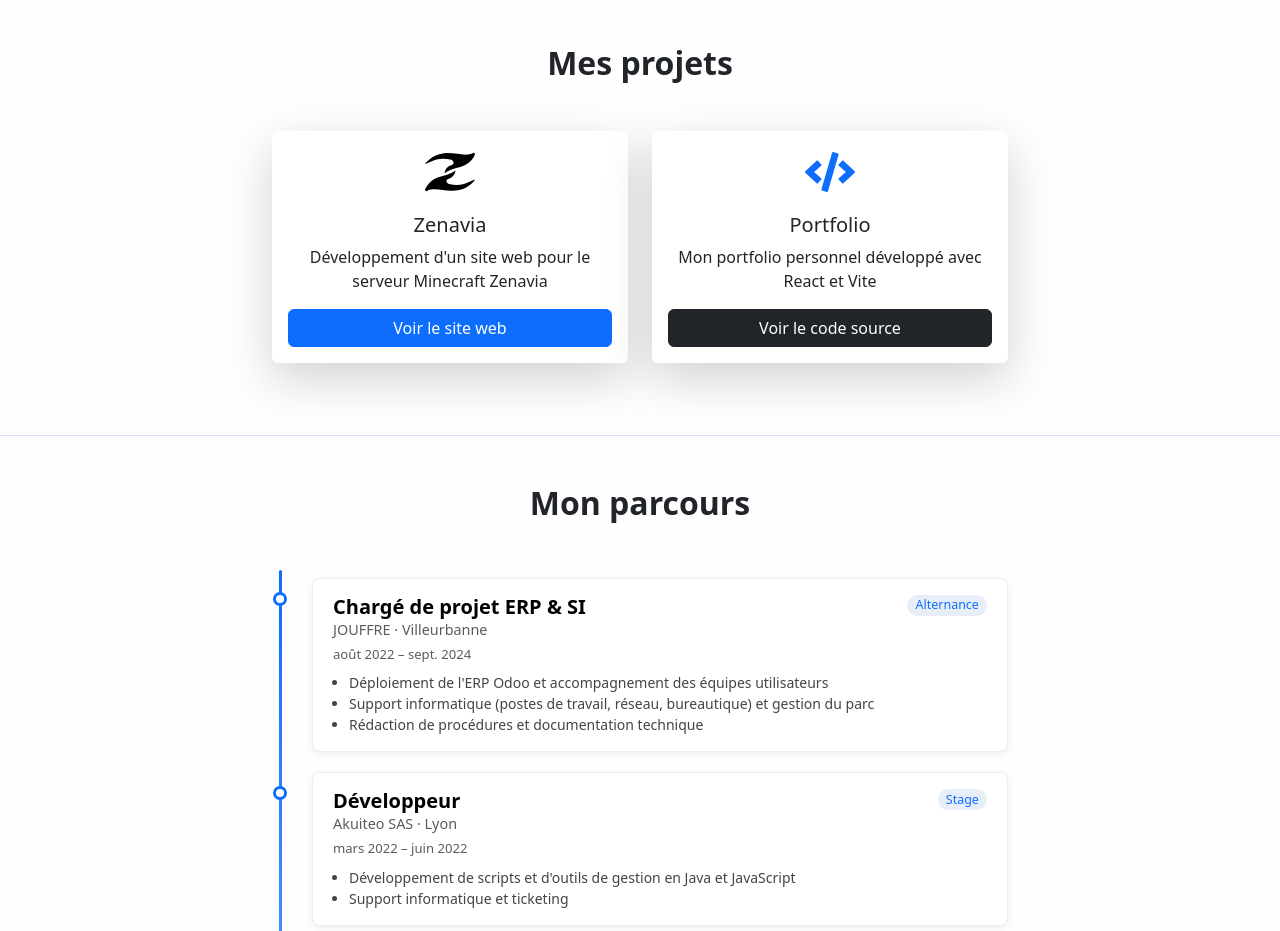
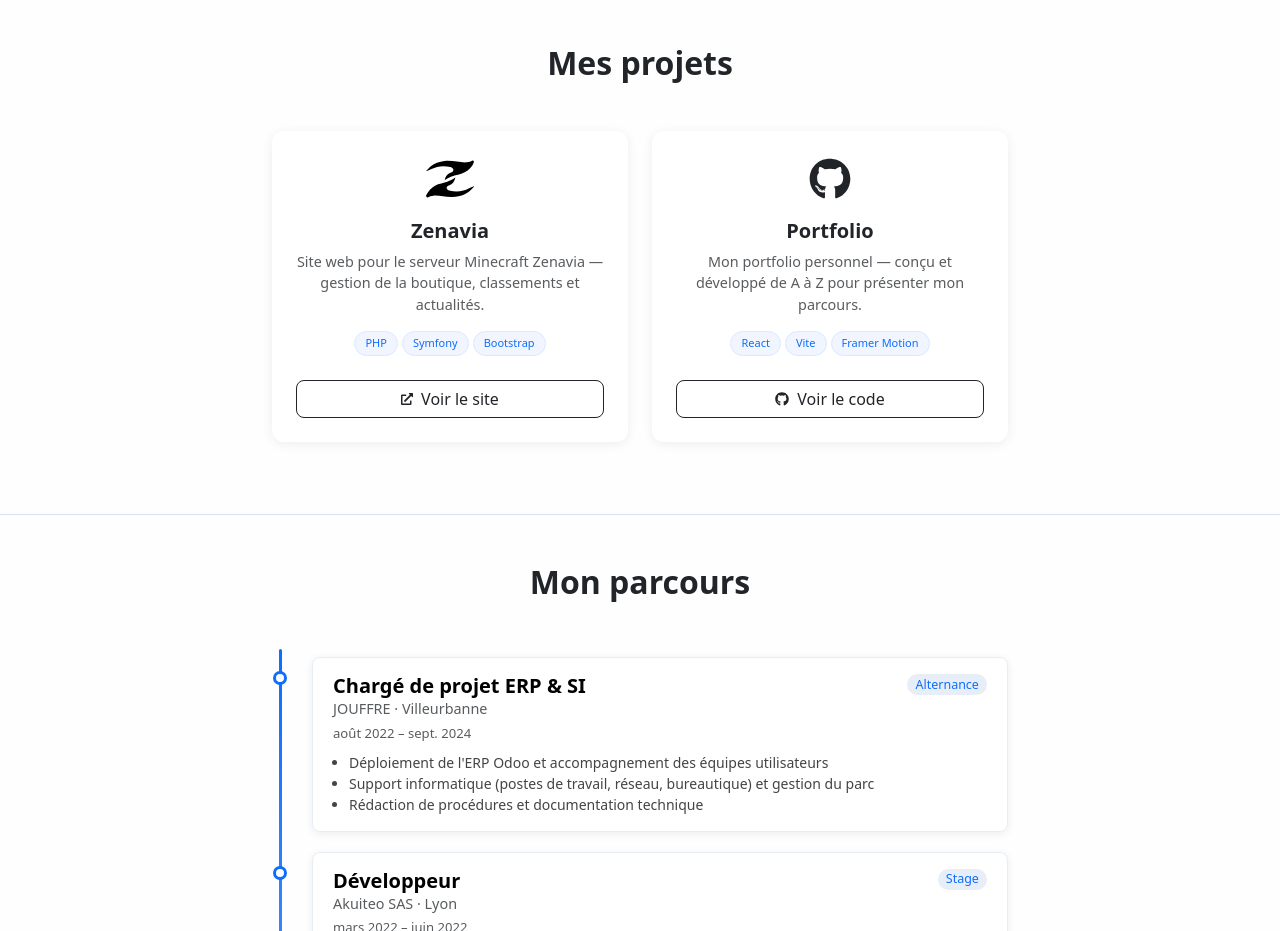
Before and after one commit to ValentinCmbr/Portfolio, a React (Vite) app: page / in a window 1280 px wide. Shown: the part 1680-2611 px from the top of the page. Built offline with nearby package versions, Linux system fonts and the light colour scheme.

Commit message:
feat: redesign projects section with consistent card layout

```diff
--- a/src/pages/Projects.jsx
+++ b/src/pages/Projects.jsx
@@ -1,8 +1,33 @@
-import React from 'react';
 import ZenaviaLogo from "../components/ZenaviaLogo";
-import { FaCode } from 'react-icons/fa';
+import { FaGithub, FaExternalLinkAlt } from 'react-icons/fa';
+import { motion } from 'framer-motion';
+import { useInView } from 'react-intersection-observer';
+
+const projects = [
+    {
+        logo: <ZenaviaLogo width={48} height={48} />,
+        title: "Zenavia",
+        description: "Site web pour le serveur Minecraft Zenavia — gestion de la boutique, classements et actualités.",
+        techs: ["PHP", "Symfony", "Bootstrap"],
+        link: { href: "https://zenavia.net/", label: "Voir le site", icon: <FaExternalLinkAlt size={12} /> },
+    },
+    {
+        logo: null,
+        title: "Portfolio",
+        description: "Mon portfolio personnel — conçu et développé de A à Z pour présenter mon parcours.",
+        techs: ["React", "Vite", "Framer Motion"],
+        link: { href: "https://github.com/ValentinCmbr/Portfolio", label: "Voir le code", icon: <FaGithub size={14} /> },
+    },
+];
+
+const cardVariants = {
+    hidden: { opacity: 0, y: 20 },
+    visible: { opacity: 1, y: 0 },
+};
 
 const Projects = () => {
+    const { ref, inView } = useInView({ triggerOnce: true, threshold: 0.1 });
+
     return (
         <section
             id="projects"
@@ -12,55 +37,58 @@ const Projects = () => {
             <div className="container">
                 <h2 className="fw-bold mb-5">Mes projets</h2>
 
-                <div className="row justify-content-center">
-                    <div className="col-md-6 col-lg-4 mb-4">
-                        <div className="card h-100 shadow-lg border-0">
-                            <div className="card-body d-flex flex-column">
-                                <div className="d-flex align-items-center justify-content-center mb-3">
-                                    <ZenaviaLogo width={50} height={50} />
+                <motion.div
+                    ref={ref}
+                    className="row justify-content-center"
+                    initial="hidden"
+                    animate={inView ? "visible" : "hidden"}
+                    transition={{ staggerChildren: 0.15 }}
+                >
+                    {projects.map((project) => (
+                        <motion.div
+                            key={project.title}
+                            className="col-md-6 col-lg-4 mb-4"
+                            variants={cardVariants}
+                            transition={{ duration: 0.4 }}
+                        >
+                            <div className="card h-100 border-0" style={{ boxShadow: '0 2px 12px rgba(0,0,0,0.07)', borderRadius: '0.75rem' }}>
+                                <div className="card-body d-flex flex-column p-4">
+                                    <div className="mb-3" style={{ height: '48px', display: 'flex', alignItems: 'center', justifyContent: 'center' }}>
+                                        {project.logo ?? <FaGithub size={42} style={{ color: '#212529' }} />}
                                     </div>
-                                <h5 className="card-title d-flex align-items-center justify-content-center gap-2">
-                                    Zenavia
-                                </h5>
-                                <p className="card-text">
-                                    Développement d'un site web pour le serveur Minecraft Zenavia
+                                    <h5 className="fw-bold mb-2">{project.title}</h5>
+                                    <p className="text-muted mb-3" style={{ fontSize: '0.9rem' }}>
+                                        {project.description}
                                     </p>
+                                    <div className="d-flex flex-wrap justify-content-center gap-1 mb-4">
+                                        {project.techs.map((tech) => (
+                                            <span key={tech} style={{
+                                                fontSize: '11px',
+                                                padding: '3px 10px',
+                                                borderRadius: '99px',
+                                                background: '#f1f5ff',
+                                                color: '#0d6efd',
+                                                border: '1px solid #dce8ff',
+                                            }}>
+                                                {tech}
+                                            </span>
+                                        ))}
+                                    </div>
                                     <a
-                                    href="https://zenavia.net/"
-                                    className="mt-auto btn btn-primary"
+                                        href={project.link.href}
+                                        className="mt-auto btn btn-outline-dark d-flex align-items-center justify-content-center gap-2"
                                         target="_blank"
                                         rel="noopener noreferrer"
+                                        style={{ borderRadius: '0.5rem' }}
                                     >
-                                    Voir le site web
+                                        {project.link.icon}
+                                        {project.link.label}
                                     </a>
                                 </div>
                             </div>
-                    </div>
-
-                    <div className="col-md-6 col-lg-4 mb-4">
-                        <div className="card h-100 shadow-lg border-0">
-                            <div className="card-body d-flex flex-column">
-                                <div className="d-flex align-items-center justify-content-center mb-3">
-                                    <FaCode style={{ fontSize: '50px', color: '#0d6efd' }} />
-                                </div>
-                                <h5 className="card-title d-flex align-items-center justify-content-center gap-2">
-                                    Portfolio
-                                </h5>
-                                <p className="card-text">
-                                    Mon portfolio personnel développé avec React et Vite
-                                </p>
-                                <a
-                                    href="https://github.com/ValentinCmbr/Portfolio"
-                                    className="mt-auto btn btn-dark"
-                                    target="_blank"
-                                    rel="noopener noreferrer"
-                                >
-                                    Voir le code source
-                                </a>
-                            </div>
-                        </div>
-                    </div>
-                </div>
+                        </motion.div>
+                    ))}
+                </motion.div>
             </div>
         </section>
     );
```
Lines whose indentation alone changed are shown as unchanged.
